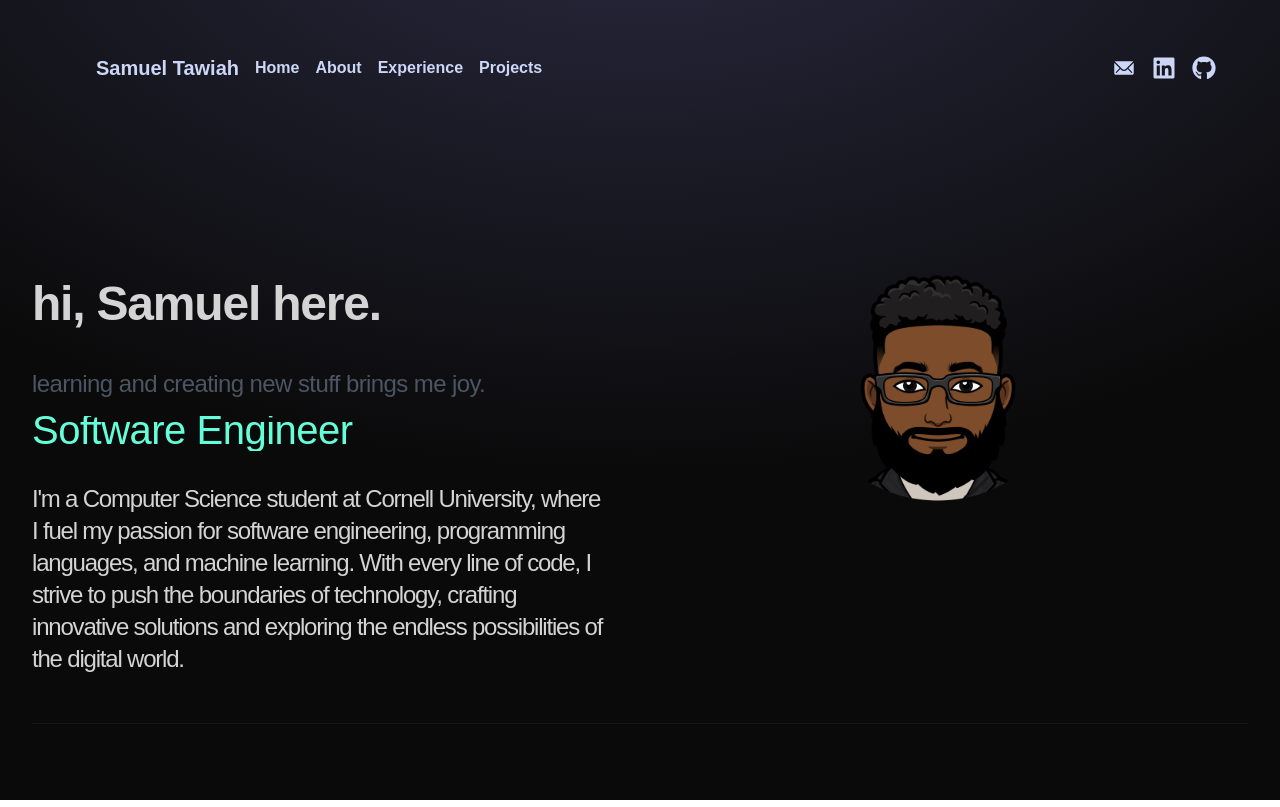
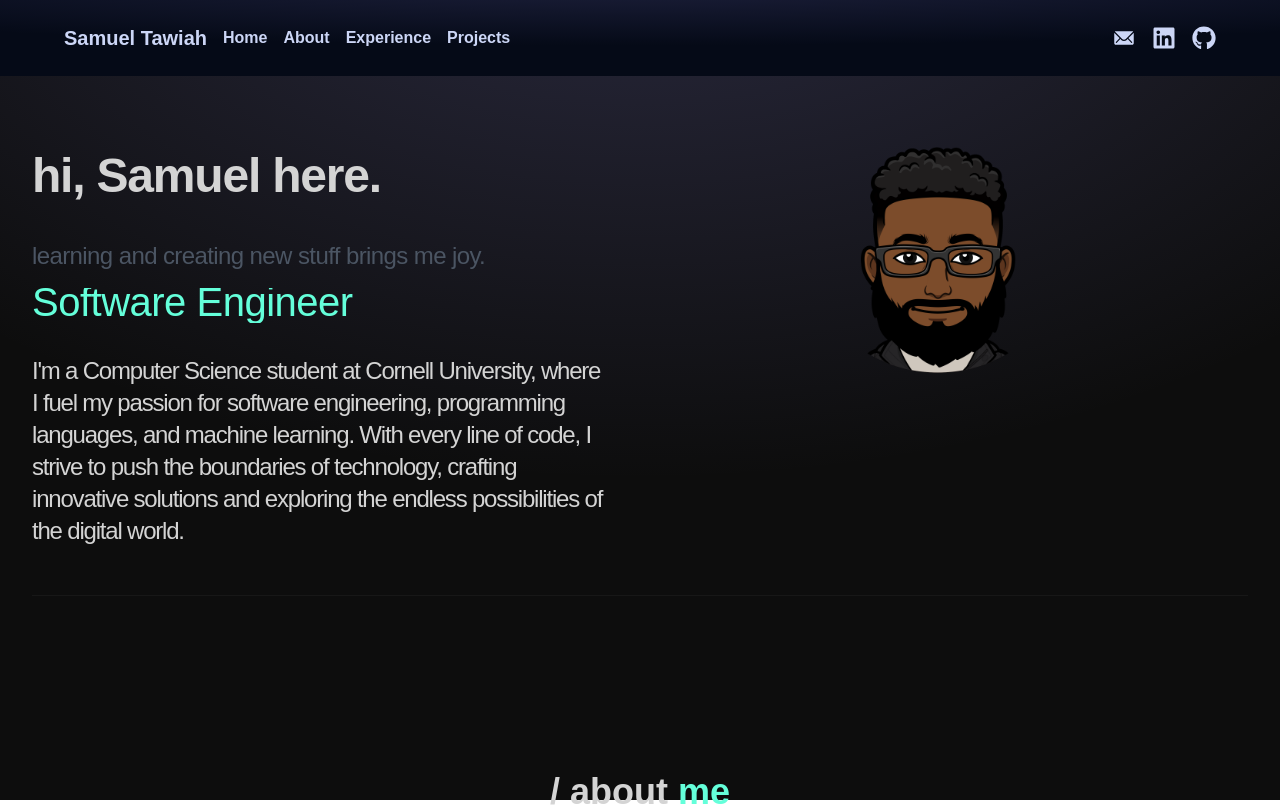
Before and after one commit to Tomtom-debug/Personal-portfolio-, a React (Vite) app: page / in a window 1280 px wide. Shown: the top 807 px of the page. Built offline with nearby package versions, Linux system fonts and the light colour scheme; a web font is replaced by a local one.

Commit message:
set navbar color, added more margin to Hero

```diff
--- a/src/App.jsx
+++ b/src/App.jsx
@@ -14,7 +14,11 @@ const App = () => {
       </div>
 
       <div className="container mx-auto px-8">
-        <Navbar/>
+        <div className="z-50" style = {{backgroundImage: "inherit"}}>
+          <Navbar/>
+        </div>
+        <br/>
+        <br/>
         <Hero/>
         <About/>
         <Experience/>
--- a/src/components/Hero.jsx
+++ b/src/components/Hero.jsx
@@ -14,12 +14,11 @@ const container = (delay) =>({
 
 const Hero = () => {
   return (
-    <div className="border-b border-neutral-900 pb-4 lg:mb-35 font-ntr">
+    <div id="home" className="border-b border-neutral-900 pb-4 lg:mb-35 font-ntr mt-10">
       <div className="flex flex-wrap">
         <div className="w-full lg:w-1/2">
           <div className="flex flex-col items-center lg:items-start">
             <motion.h1
-              id="home"
               variants={container(0)}
               initial="hidden"
               whileInView="visible"
--- a/src/components/Navbar.jsx
+++ b/src/components/Navbar.jsx
@@ -4,9 +4,9 @@ import { IoIosMail } from 'react-icons/io';
 
 const Navbar = () => {
   return (
-    <div className="sticky top-0 z-10">
-      <nav className="text-lightest-slate font-ntr font-bold py-6 mb-20 flex items-center justify-between">
-        <div className="ml-16 flex items-center space-x-4">
+    <div className="fixed top-0 left-0 w-full z-50" style={{ backgroundColor: '#050a17', backgroundImage: 'radial-gradient(ellipse 80% 80% at 50% -20%, rgba(80, 79, 139, 0.3), rgba(0, 0, 0, 0))' }}>
+      <nav className="text-lightest-slate font-ntr font-bold py-6 flex items-center justify-between px-4 md:px-16">
+        <div className="flex items-center space-x-4">
           <div className="text-xl">Samuel Tawiah</div>
           <div className="hidden md:flex space-x-4">
             <a href="#home" className="hover:text-green-bright">Home</a>
@@ -15,7 +15,7 @@ const Navbar = () => {
             <a href="#projects" className="hover:text-green-bright">Projects</a>
           </div>
         </div>
-        <div className="m-8 flex items-center justify-center gap-4 text-2xl">
+        <div className="flex items-center justify-center gap-4 text-2xl">
           <a href="mailto:samueltawiah2003@gmail.com" className="hover:text-green-bright">
             <IoIosMail />
           </a>
--- a/src/constants/index.js
+++ b/src/constants/index.js
@@ -1,5 +1,5 @@
 import project1 from "../assets/projects/project-1.mp4";
-import project2 from "../assets/projects/project-2.jpg";
+import project2 from "../assets/projects/project-2.mp4";
 import project3 from "../assets/projects/project-3.mp4";
 import project4 from "../assets/projects/project-4.mp4";
 import project5 from "../assets/projects/project-5.mp4";
@@ -33,7 +33,7 @@ export const PROJECTS = [
     description:
       "A mobile-responsive blogging website where fitness enthusiasts, health experts, and beginners unite to share journeys, tips, and achievements.",
     technologies: ["React, HTML, CSS, Javascript"],
-    type: "link",
+    type: "video",
     link: "https://github.com/Tomtom-debug/active-pulse",
   },
   {
--- a/tailwind.config.js
+++ b/tailwind.config.js
@@ -1,4 +1,3 @@
-// tailwind.config.js
 module.exports = {
   content: [
     "./index.html",
@@ -11,6 +10,7 @@ module.exports = {
         'lightest-slate': '#ccd6f6',
         'green-bright': '#64ffda',
         'sky-bright': '#33C7FF',
+        'neutral-950': '#0d0d0d',
       },
       fontFamily: {
         ntr: ['NTR', 'sans-serif'],
```
